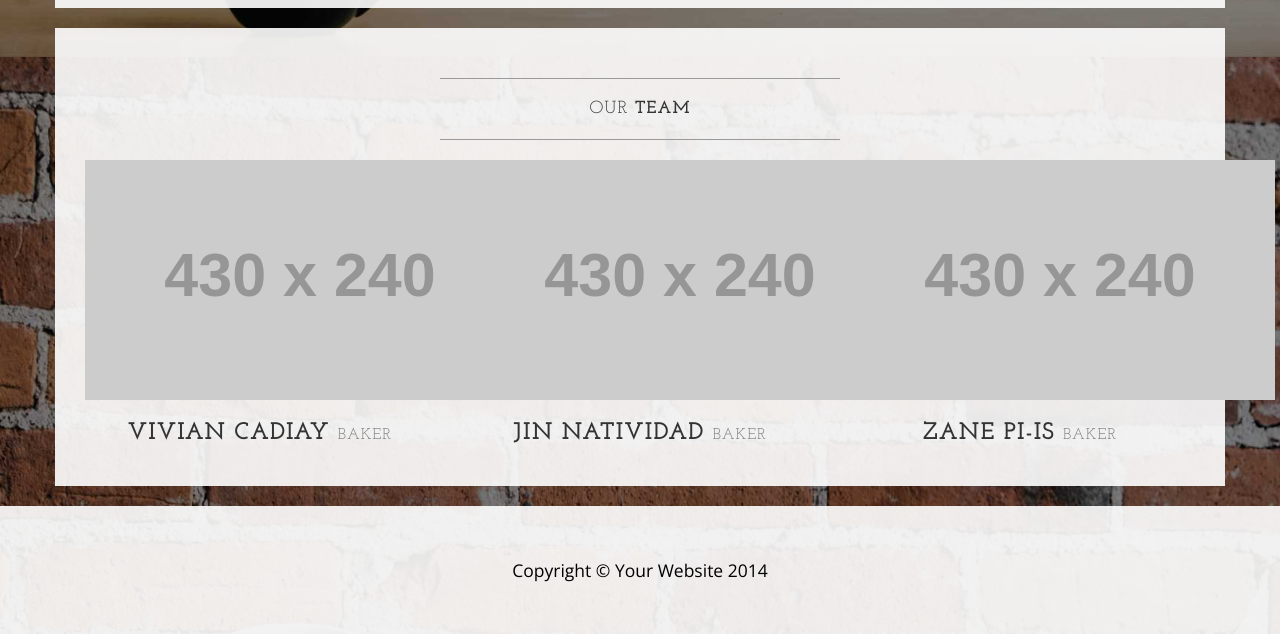
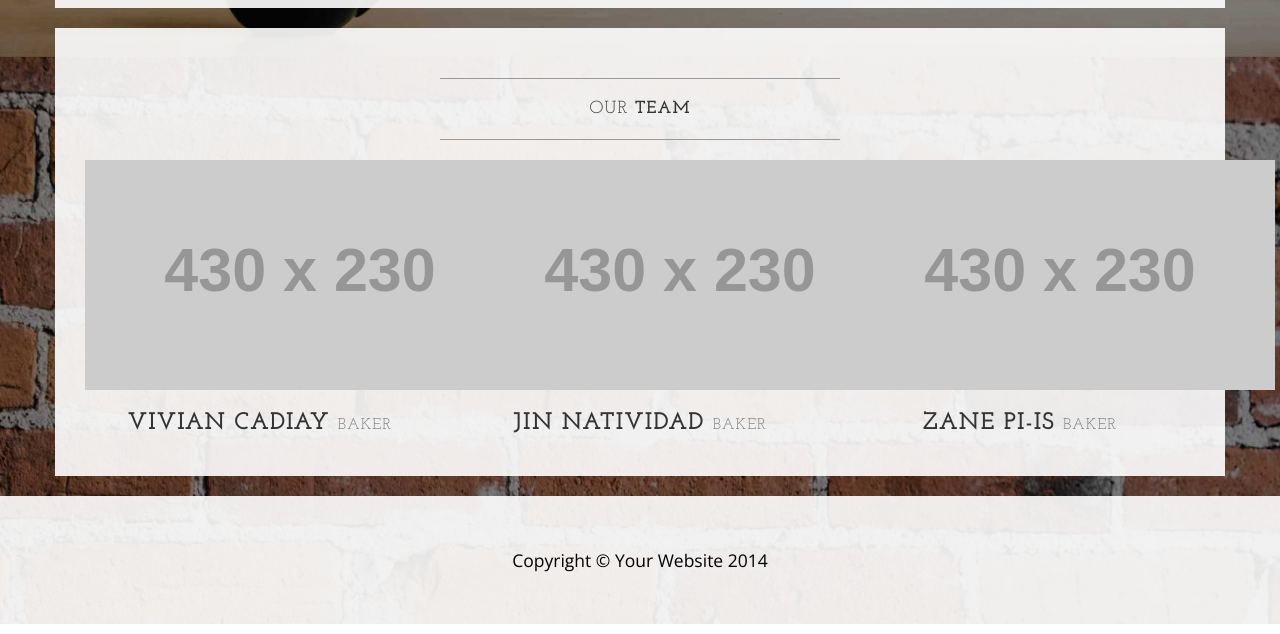
Before and after one commit to jhennatividad/Cake.github.io, a plain HTML site: page about.html in a window 1280 px wide. Shown: the part 743-1377 px from the top of the page. Drawn offline with nearby package versions, Linux system fonts and the light colour scheme; placeholder pictures from the web are drawn by us.

Commit message:
Update about.html

```diff
--- a/about.html
+++ b/about.html
@@ -104,19 +104,19 @@
                     <hr>
                 </div>
                 <div class="col-sm-4 text-center">
-                    <img class="http://assets.merriam-webster.com/mw/images/gallery/gal-wap-slideshow-slide/top-10-authorisms-meme-759@1x.jpg" src="http://placehold.it/430x240" alt="">
+                    <img class="http://assets.merriam-webster.com/mw/images/gallery/gal-wap-slideshow-slide/top-10-authorisms-meme-759@1x.jpg" src="http://placehold.it/430x230" alt="">
                     <h3>Vivian Cadiay
                         <small>Baker</small>
                     </h3>
                 </div>
                 <div class="col-sm-4 text-center">
-                    <img class="https://encrypted-tbn1.gstatic.com/images?q=tbn:ANd9GcQtKv1OTky3BbG1X2TfImEnI9jJVTBQKluFYUrGhq84yVHAm1qc" src="http://placehold.it/430x240" alt="">
+                    <img class="https://encrypted-tbn1.gstatic.com/images?q=tbn:ANd9GcQtKv1OTky3BbG1X2TfImEnI9jJVTBQKluFYUrGhq84yVHAm1qc" src="http://placehold.it/430x230" alt="">
                     <h3>Jin Natividad
                         <small>Baker</small>
                     </h3>
                 </div>
                 <div class="col-sm-4 text-center">
-                    <img class="https://encrypted-tbn2.gstatic.com/images?q=tbn:ANd9GcTJ25M3SCasdjc7PpnunN4QkTIFMWUrjR-4OHeOSmDZimfXtAYF" src="http://placehold.it/430x240" alt="">
+                    <img class="https://encrypted-tbn2.gstatic.com/images?q=tbn:ANd9GcTJ25M3SCasdjc7PpnunN4QkTIFMWUrjR-4OHeOSmDZimfXtAYF" src="http://placehold.it/430x230" alt="">
                     <h3>Zane Pi-is
                         <small>Baker</small>
                     </h3>
```
